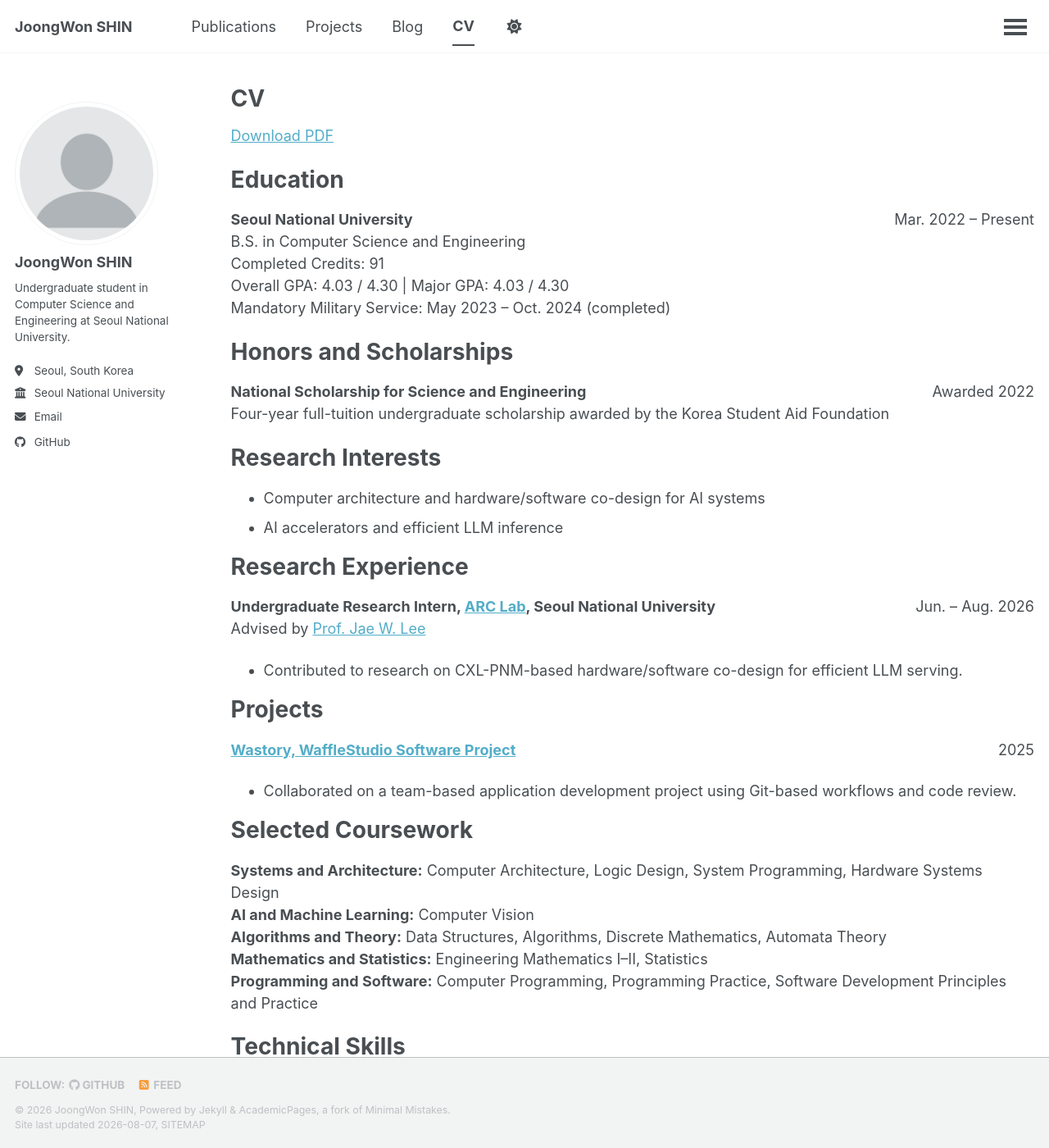
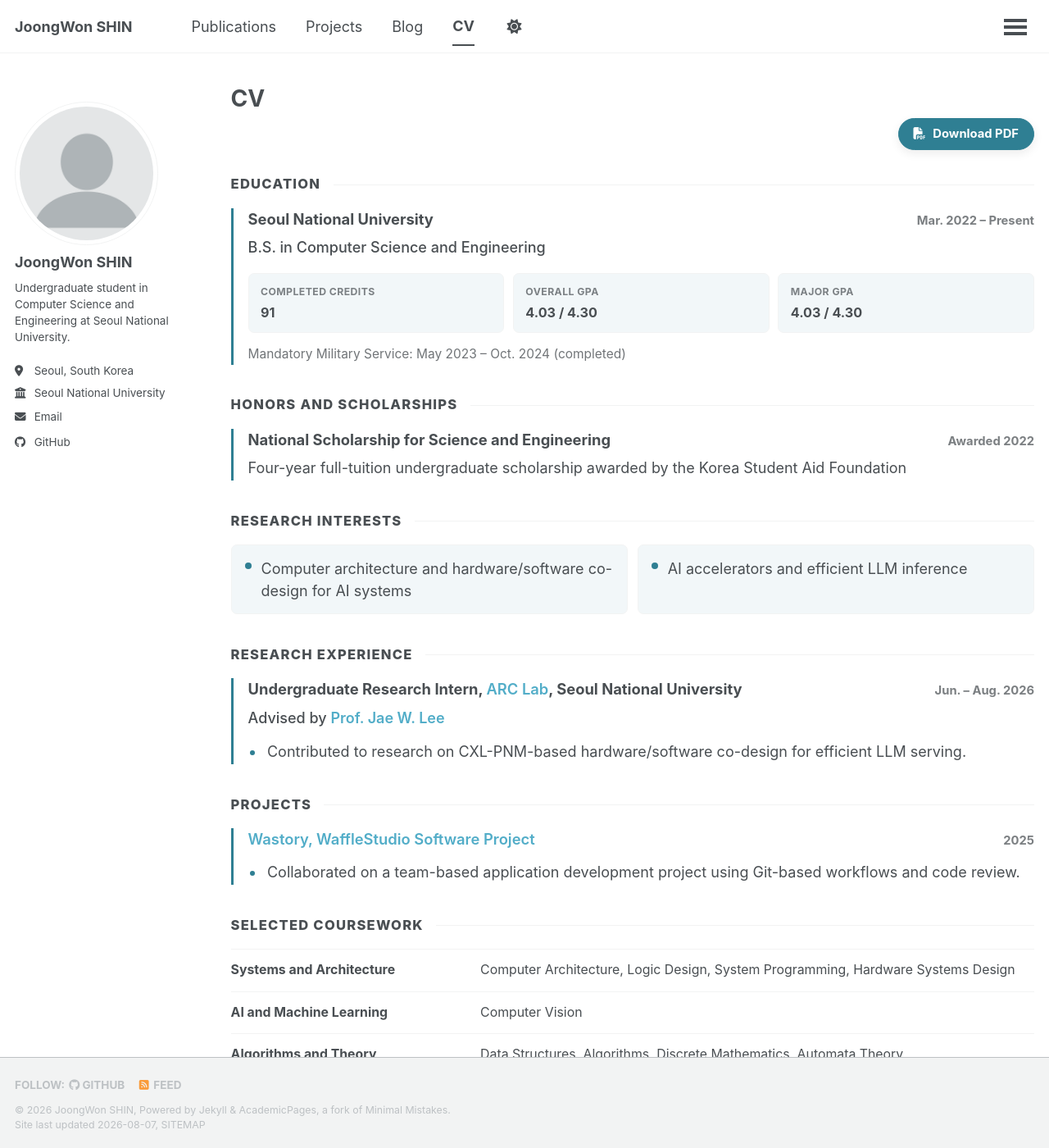
Before and after one commit to joongwon0204/joongwon0204.github.io, a Jekyll site: the page built from _pages/cv.md, in a window 1280 px wide and 1400 px high. Shown: the whole window at 82% size. Built offline with Jekyll 4.4.1, drawn with Linux system fonts in a browser that asks for light colours; a script that is not in the unit is left out; some of the changed text lies outside the part shown.

Commit message:
update CV layout and content structure

```diff
--- a/_pages/cv.md
+++ b/_pages/cv.md
@@ -8,56 +8,133 @@ redirect_from:
   - /resume/
 ---
 
-[Download PDF]({{ "/assets/cv.pdf" | relative_url }})
+<div class="cv-page">
+  <div class="cv-page__actions">
+    <a class="cv-download" href="{{ "/assets/cv.pdf" | relative_url }}">
+      <i class="fas fa-file-pdf" aria-hidden="true"></i>
+      <span>Download PDF</span>
+    </a>
+  </div>
 
-Education
-======
+  <section class="cv-section" aria-labelledby="cv-education">
+    <h2 id="cv-education">Education</h2>
+    <article class="cv-entry">
+      <header class="cv-entry__header">
+        <h3>Seoul National University</h3>
+        <p class="cv-entry__date">Mar. 2022 &ndash; Present</p>
+      </header>
+      <p class="cv-entry__subtitle">B.S. in Computer Science and Engineering</p>
+      <div class="cv-facts" aria-label="Academic record">
+        <div class="cv-fact">
+          <span>Completed Credits</span>
+          <strong>91</strong>
+        </div>
+        <div class="cv-fact">
+          <span>Overall GPA</span>
+          <strong>4.03 / 4.30</strong>
+        </div>
+        <div class="cv-fact">
+          <span>Major GPA</span>
+          <strong>4.03 / 4.30</strong>
+        </div>
+      </div>
+      <p class="cv-entry__note">Mandatory Military Service: May 2023 &ndash; Oct. 2024 (completed)</p>
+    </article>
+  </section>
 
-**Seoul National University** <span style="float: right;">Mar. 2022 -- Present</span>
-B.S. in Computer Science and Engineering
-Completed Credits: 91
-Overall GPA: 4.03 / 4.30 \| Major GPA: 4.03 / 4.30
-Mandatory Military Service: May 2023 -- Oct. 2024 (completed)
+  <section class="cv-section" aria-labelledby="cv-honors">
+    <h2 id="cv-honors">Honors and Scholarships</h2>
+    <article class="cv-entry">
+      <header class="cv-entry__header">
+        <h3>National Scholarship for Science and Engineering</h3>
+        <p class="cv-entry__date">Awarded 2022</p>
+      </header>
+      <p>Four-year full-tuition undergraduate scholarship awarded by the Korea Student Aid Foundation</p>
+    </article>
+  </section>
 
-Honors and Scholarships
-======
+  <section class="cv-section" aria-labelledby="cv-interests">
+    <h2 id="cv-interests">Research Interests</h2>
+    <ul class="cv-interest-list">
+      <li>Computer architecture and hardware/software co-design for AI systems</li>
+      <li>AI accelerators and efficient LLM inference</li>
+    </ul>
+  </section>
 
-**National Scholarship for Science and Engineering** <span style="float: right;">Awarded 2022</span>
-Four-year full-tuition undergraduate scholarship awarded by the Korea Student Aid Foundation
+  <section class="cv-section" aria-labelledby="cv-research">
+    <h2 id="cv-research">Research Experience</h2>
+    <article class="cv-entry">
+      <header class="cv-entry__header">
+        <h3>Undergraduate Research Intern, <a href="https://arc.snu.ac.kr/">ARC Lab</a>, Seoul National University</h3>
+        <p class="cv-entry__date">Jun. &ndash; Aug. 2026</p>
+      </header>
+      <p class="cv-entry__subtitle">Advised by <a href="https://iamjaelee.github.io/www/">Prof. Jae W. Lee</a></p>
+      <ul class="cv-highlights">
+        <li>Contributed to research on CXL-PNM-based hardware/software co-design for efficient LLM serving.</li>
+      </ul>
+    </article>
+  </section>
 
-Research Interests
-======
+  <section class="cv-section" aria-labelledby="cv-projects">
+    <h2 id="cv-projects">Projects</h2>
+    <article class="cv-entry">
+      <header class="cv-entry__header">
+        <h3><a href="https://github.com/wafflestudio/22-5-team5-iOS">Wastory, WaffleStudio Software Project</a></h3>
+        <p class="cv-entry__date">2025</p>
+      </header>
+      <ul class="cv-highlights">
+        <li>Collaborated on a team-based application development project using Git-based workflows and code review.</li>
+      </ul>
+    </article>
+  </section>
 
-- Computer architecture and hardware/software co-design for AI systems
-- AI accelerators and efficient LLM inference
+  <section class="cv-section" aria-labelledby="cv-coursework">
+    <h2 id="cv-coursework">Selected Coursework</h2>
+    <dl class="cv-detail-list">
+      <div class="cv-detail-row">
+        <dt>Systems and Architecture</dt>
+        <dd>Computer Architecture, Logic Design, System Programming, Hardware Systems Design</dd>
+      </div>
+      <div class="cv-detail-row">
+        <dt>AI and Machine Learning</dt>
+        <dd>Computer Vision</dd>
+      </div>
+      <div class="cv-detail-row">
+        <dt>Algorithms and Theory</dt>
+        <dd>Data Structures, Algorithms, Discrete Mathematics, Automata Theory</dd>
+      </div>
+      <div class="cv-detail-row">
+        <dt>Mathematics and Statistics</dt>
+        <dd>Engineering Mathematics I&ndash;II, Statistics</dd>
+      </div>
+      <div class="cv-detail-row">
+        <dt>Programming and Software</dt>
+        <dd>Computer Programming, Programming Practice, Software Development Principles and Practice</dd>
+      </div>
+    </dl>
+  </section>
 
-Research Experience
-======
-
-**Undergraduate Research Intern, [ARC Lab](https://arc.snu.ac.kr/), Seoul National University** <span style="float: right;">Jun. -- Aug. 2026</span>
-Advised by [Prof. Jae W. Lee](https://iamjaelee.github.io/www/)
-
-- Contributed to research on CXL-PNM-based hardware/software co-design for efficient LLM serving.
-
-Projects
-======
-
-**[Wastory, WaffleStudio Software Project](https://github.com/wafflestudio/22-5-team5-iOS)** <span style="float: right;">2025</span>
-
-- Collaborated on a team-based application development project using Git-based workflows and code review.
-
-Selected Coursework
-======
-
-**Systems and Architecture:** Computer Architecture, Logic Design, System Programming, Hardware Systems Design
-**AI and Machine Learning:** Computer Vision
-**Algorithms and Theory:** Data Structures, Algorithms, Discrete Mathematics, Automata Theory
-**Mathematics and Statistics:** Engineering Mathematics I--II, Statistics
-**Programming and Software:** Computer Programming, Programming Practice, Software Development Principles and Practice
-
-Technical Skills
-======
-
-**Programming:** C, C++, Python, Java, Swift
-**Hardware Description:** Verilog, Amaranth
-**Tools and Frameworks:** Git, PyTorch
+  <section class="cv-section" aria-labelledby="cv-skills">
+    <h2 id="cv-skills">Technical Skills</h2>
+    <dl class="cv-skill-list">
+      <div class="cv-skill-row">
+        <dt>Programming</dt>
+        <dd>
+          <span>C</span><span>C++</span><span>Python</span><span>Java</span><span>Swift</span>
+        </dd>
+      </div>
+      <div class="cv-skill-row">
+        <dt>Hardware Description</dt>
+        <dd>
+          <span>Verilog</span><span>Amaranth</span>
+        </dd>
+      </div>
+      <div class="cv-skill-row">
+        <dt>Tools and Frameworks</dt>
+        <dd>
+          <span>Git</span><span>PyTorch</span>
+        </dd>
+      </div>
+    </dl>
+  </section>
+</div>
--- a/_sass/layout/_json_cv.scss
+++ b/_sass/layout/_json_cv.scss
@@ -1,239 +1,303 @@
 /* ==========================================================================
-   JSON CV
+   CV PAGE
    ========================================================================== */
 
-/* CV Template Styles */
-.cv-container {
-  max-width: 1000px;
-  margin: 0 auto;
-  font-family: 'Roboto', 'Helvetica Neue', Helvetica, Arial, sans-serif;
+.cv-page {
+  --cv-accent: var(--global-base-color);
+  --cv-surface: rgba(47, 127, 147, 0.06);
+
+  max-width: 58rem;
+  padding-bottom: 1rem;
   color: var(--global-text-color);
-  line-height: 1.6;
-}
 
-/* Header Styles */
-.cv-header {
-  margin-bottom: 2rem;
-  border-bottom: 2px solid var(--global-thead-color );
-  padding-bottom: 1rem;
-}
+  a {
+    color: var(--global-link-color);
+    font-weight: 600;
+    text-decoration: none;
+    text-underline-offset: 0.18em;
 
-.cv-header h1 {
-  margin-bottom: 0.5rem;
-  color: var(--global-text-color );
-}
-
-.cv-contact-info {
-  display: flex;
-  flex-wrap: wrap;
-  gap: 1rem;
-  margin-bottom: 0.5rem;
-}
-
-.cv-contact-item {
-  display: flex;
-  align-items: center;
-  gap: 0.5rem;
-}
-
-.cv-profiles {
-  display: flex;
-  gap: 1rem;
-  margin-top: 0.5rem;
-}
-
-.cv-profile-item {
-  display: flex;
-  align-items: center;
-  gap: 0.5rem;
-}
-
-.cv-profile-item a {
-  color: var(--global-link-color);
-  text-decoration: none;
-}
-
-.cv-profile-item a:hover {
+    &:hover {
+      color: var(--global-link-color-hover);
       text-decoration: underline;
     }
 
-/* Section Styles */
-.cv-section {
-  margin-bottom: 2rem;
+    &:focus-visible {
+      outline: 2px solid var(--cv-accent);
+      outline-offset: 3px;
+      border-radius: 2px;
+    }
+  }
 }
 
-.cv-section h2 {
-  border-bottom: 1px solid var(--global-border-color);
-  padding-bottom: 0.5rem;
-  margin-bottom: 1rem;
+.cv-page__actions {
+  display: flex;
+  justify-content: flex-end;
+  margin: -0.25rem 0 1.75rem;
+}
+
+.cv-page .cv-download {
+  display: inline-flex;
+  align-items: center;
+  gap: 0.5rem;
+  padding: 0.62rem 1rem;
+  border: 1px solid var(--cv-accent);
+  border-radius: 999px;
+  background: var(--cv-accent);
+  box-shadow: 0 4px 12px rgba(0, 0, 0, 0.08);
+  color: #fff;
+  font-size: 0.82rem;
+  font-weight: 700;
+  line-height: 1;
+  text-decoration: none;
+  transition: transform 0.15s ease, box-shadow 0.15s ease, opacity 0.15s ease;
+
+  &:visited {
+    color: #fff;
+  }
+
+  &:hover {
+    color: #fff;
+    text-decoration: none;
+    transform: translateY(-1px);
+    box-shadow: 0 6px 16px rgba(0, 0, 0, 0.13);
+  }
+}
+
+.cv-section {
+  margin-bottom: 2.15rem;
+
+  h2 {
     display: flex;
     align-items: center;
-  gap: 0.5rem;
+    gap: 0.85rem;
+    margin: 0 0 1rem;
+    padding: 0;
+    border: 0;
     color: var(--global-text-color);
+    font-family: $sans-serif;
+    font-size: 0.92rem;
+    font-weight: 800;
+    letter-spacing: 0.075em;
+    line-height: 1.3;
+    text-transform: uppercase;
+
+    &::after {
+      content: "";
+      flex: 1;
+      height: 1px;
+      background: var(--global-border-color);
+    }
+  }
 }
 
-.cv-section h2 i {
-  color: var(--global-text-color);
+.cv-entry {
+  padding-left: 1rem;
+  border-left: 3px solid var(--cv-accent);
+
+  p {
+    margin: 0.35rem 0 0;
+    line-height: 1.65;
+  }
 }
 
-/* Item Styles */
+.cv-entry__header {
+  display: grid;
+  grid-template-columns: minmax(0, 1fr) auto;
+  align-items: baseline;
+  gap: 0.4rem 1.25rem;
 
-.cv-item {
-  margin-bottom: 1.5rem;
+  h3,
+  p {
+    margin: 0;
   }
 
-.cv-list {
-  list-style-type: none;
+  h3 {
+    color: var(--global-text-color);
+    font-family: $sans-serif;
+    font-size: 1.02rem;
+    font-weight: 750;
+    line-height: 1.45;
+  }
 }
 
-.cv-item-header {
-  display: flex;
-  justify-content: space-between;
-  margin-bottom: 0.5rem;
+.cv-entry__date {
+  color: var(--global-text-color);
+  font-size: 0.82rem;
+  font-weight: 650;
+  opacity: 0.72;
+  white-space: nowrap;
 }
 
-.cv-item-title {
-  font-weight: bold;
-  font-size: 1.1rem;
+.cv-entry__subtitle {
+  font-weight: 550;
 }
 
-.cv-item-date {
+.cv-entry__note {
   color: var(--global-text-color);
+  font-size: 0.86rem;
+  opacity: 0.78;
 }
 
-.cv-item-subtitle {
-  color: var(--global-text-color);
-  margin-bottom: 0.5rem;
+.cv-facts {
+  display: grid;
+  grid-template-columns: repeat(3, minmax(0, 1fr));
+  gap: 0.6rem;
+  margin: 0.9rem 0 0.7rem;
 }
 
-.cv-item-summary {
-  margin-bottom: 0.5rem;
+.cv-fact {
+  padding: 0.7rem 0.8rem;
+  border: 1px solid var(--global-border-color);
+  border-radius: 7px;
+  background: var(--cv-surface);
+
+  span,
+  strong {
+    display: block;
   }
 
-.cv-item-highlights {
-  margin-top: 0.5rem;
-  padding-left: 1.5rem;
+  span {
+    margin-bottom: 0.18rem;
+    font-size: 0.68rem;
+    font-weight: 700;
+    letter-spacing: 0.035em;
+    opacity: 0.7;
+    text-transform: uppercase;
   }
 
-.cv-item-highlights li {
-  margin-bottom: 0.25rem;
+  strong {
+    font-size: 0.9rem;
+    font-weight: 750;
+  }
 }
 
-.cv-item-courses li {
-  margin-bottom: 0.25rem;
+.cv-interest-list {
+  display: grid;
+  grid-template-columns: repeat(2, minmax(0, 1fr));
+  gap: 0.65rem;
+  margin: 0;
+  padding: 0;
+  list-style: none;
+
+  li {
+    position: relative;
+    margin: 0;
+    padding: 0.8rem 0.9rem 0.8rem 2rem;
+    border: 1px solid var(--global-border-color);
+    border-radius: 7px;
+    background: var(--cv-surface);
+    line-height: 1.5;
+
+    &::before {
+      content: "";
+      position: absolute;
+      top: 1.14rem;
+      left: 0.9rem;
+      width: 0.45rem;
+      height: 0.45rem;
+      border-radius: 50%;
+      background: var(--cv-accent);
+    }
+  }
 }
 
-/* Skills Styles */
-.cv-skills {
-  display: grid;
-  grid-template-columns: repeat(auto-fill, minmax(300px, 1fr));
-  gap: 1.5rem;
+.cv-highlights {
+  margin: 0.65rem 0 0;
+  padding-left: 1.15rem;
+
+  li {
+    margin: 0;
+    padding-left: 0.15rem;
+    line-height: 1.65;
+
+    &::marker {
+      color: var(--cv-accent);
+    }
+  }
 }
 
-.cv-skill-category h3 {
-  margin-bottom: 0.5rem;
-  color: var(--global-text-color);
+.cv-detail-list,
+.cv-skill-list {
+  margin: 0;
+  border-top: 1px solid var(--global-border-color);
 }
 
-.cv-skill-keywords {
+.cv-detail-row,
+.cv-skill-row {
+  display: grid;
+  grid-template-columns: minmax(11rem, 0.42fr) minmax(0, 1fr);
+  gap: 0.5rem 1.15rem;
+  padding: 0.72rem 0;
+  border-bottom: 1px solid var(--global-border-color);
+
+  dt,
+  dd {
+    margin: 0;
+    font-family: $sans-serif;
+    font-size: 0.88rem;
+    line-height: 1.55;
+  }
+
+  dt {
+    font-weight: 750;
+  }
+}
+
+.cv-skill-row {
+  align-items: center;
+
+  dd {
     display: flex;
     flex-wrap: wrap;
-  gap: 0.5rem;
+    gap: 0.4rem;
   }
 
-.cv-skill-keyword {
-  background-color: var(--global-bg-color);
-  padding: 0.25rem 0.5rem;
-  border-radius: 4px;
-  font-size: 0.9rem;
+  dd span {
+    display: inline-flex;
+    align-items: center;
+    min-height: 1.75rem;
+    padding: 0.25rem 0.65rem;
+    border: 1px solid var(--global-border-color);
+    border-radius: 999px;
+    background: var(--cv-surface);
+    font-size: 0.8rem;
+    font-weight: 650;
+  }
 }
 
-/* Project Styles */
-.cv-project-keywords {
-  display: flex;
-  flex-wrap: wrap;
-  gap: 0.5rem;
-  margin-top: 0.5rem;
+@media (max-width: 48em) {
+  .cv-page__actions {
+    justify-content: flex-start;
   }
 
-.cv-project-keyword {
-  background-color: var(--global-bg-color);
-  color: var(--global-thead-color);
-  padding: 0.25rem 0.5rem;
-  border-radius: 4px;
-  font-size: 0.9rem;
+  .cv-entry__header,
+  .cv-detail-row,
+  .cv-skill-row {
+    grid-template-columns: 1fr;
   }
 
-/* Languages Styles */
-.cv-languages {
-  display: flex;
-  flex-wrap: wrap;
-  gap: 1rem;
+  .cv-facts,
+  .cv-interest-list {
+    grid-template-columns: 1fr;
+  }
 }
 
-.cv-language {
-  display: flex;
-  flex-direction: column;
+@media print {
+  .cv-page__actions {
+    display: none;
   }
 
-.cv-language-name {
-  font-weight: bold;
+  .cv-section,
+  .cv-entry,
+  .cv-fact,
+  .cv-interest-list li {
+    break-inside: avoid;
   }
 
-.cv-language-fluency {
-  color: var(--global-text-color);
-  font-size: 0.9rem;
-}
-
-/* Interests Styles */
-.cv-interests {
-  display: grid;
-  grid-template-columns: repeat(auto-fill, minmax(300px, 1fr));
-  gap: 1.5rem;
-}
-
-.cv-interest h3 {
-  margin-bottom: 0.5rem;
-  color: var(--global-text-color);
-}
-
-.cv-interest-keywords {
-  display: flex;
-  flex-wrap: wrap;
-  gap: 0.5rem;
-}
-
-.cv-interest-keyword {
-  background-color: var(--global-bg-color);
-  padding: 0.25rem 0.5rem;
-  border-radius: 4px;
-  font-size: 0.9rem;
-}
-
-/* References Styles */
-.cv-references {
-  font-style: italic;
-  color: var(--global-text-color);
-}
-
-/* Print Styles */
-@media print {
-  .cv-container {
-    max-width: 100%;
-  }
-
-  .cv-header {
-    border-bottom-color: var(--global-border-color);
-  }
-
-  .cv-section h2 {
-    border-bottom-color: var(--global-border-color);
-  }
-
-  .cv-skill-keyword,
-  .cv-project-keyword,
-  .cv-interest-keyword {
-    border: 1px solid var(--global-border-color);
-    background-color: transparent;
+  .cv-page .cv-download,
+  .cv-fact,
+  .cv-interest-list li,
+  .cv-skill-row dd span {
+    box-shadow: none;
   }
 }
```
Also changed, not shown: _pages/about.md (+2 -3 lines). Lines whose indentation alone changed are shown as unchanged.
